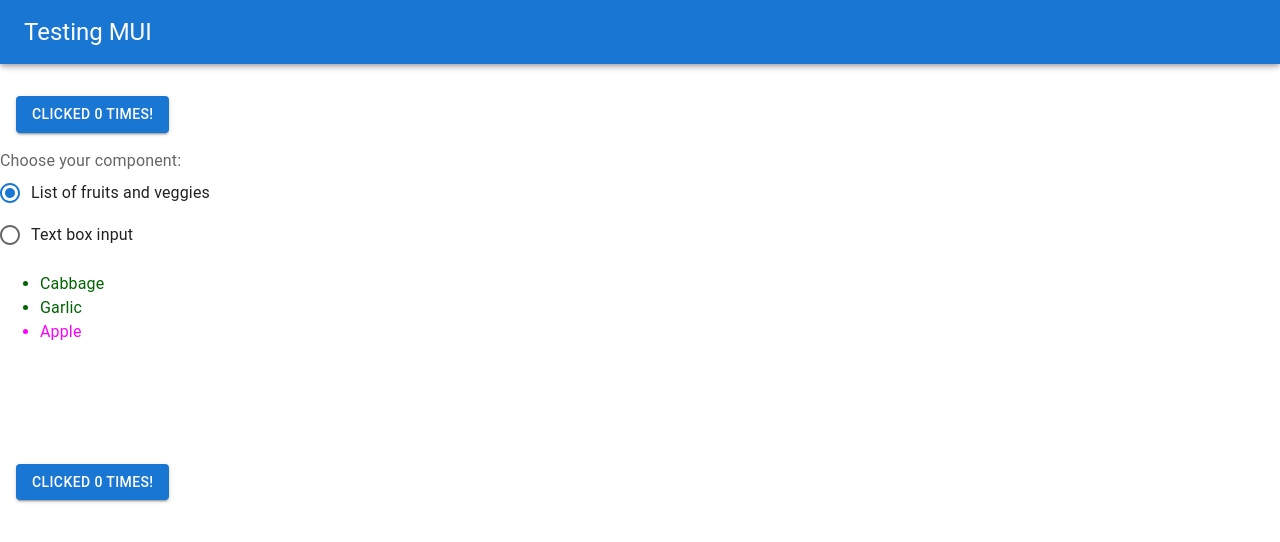
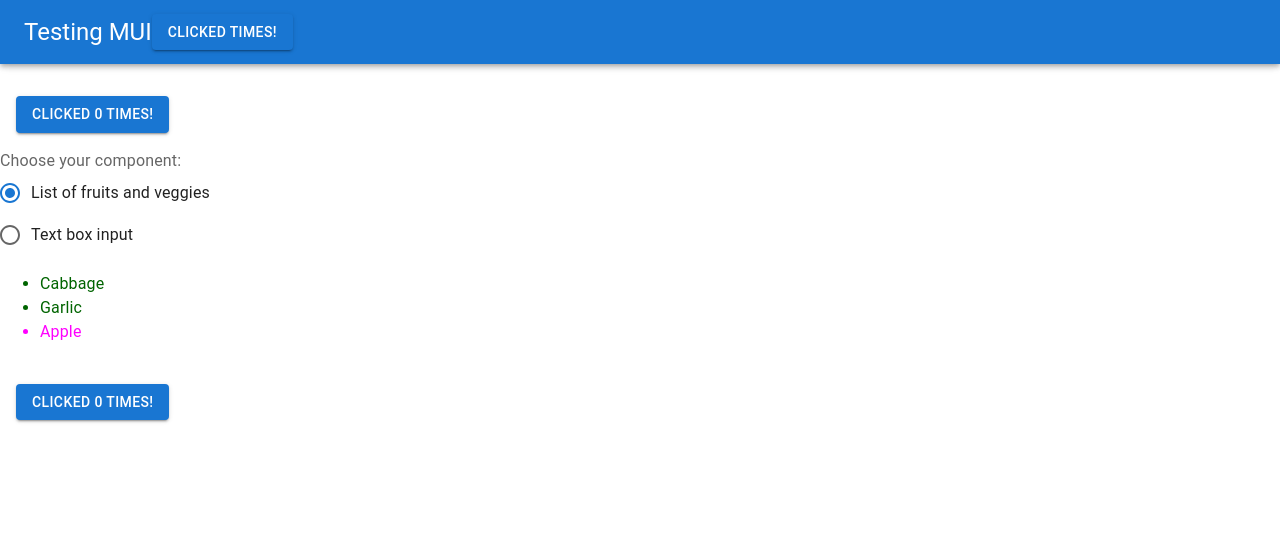
Before and after one commit to salevil/testing-mui, a React (Create React App) app: page / in a window 1280 px wide. Shown: the top 542 px of the page. Built offline with nearby package versions, Linux system fonts and the light colour scheme.

Commit message:
added myButton in header

```diff
--- a/public/index.html
+++ b/public/index.html
@@ -24,7 +24,7 @@
       work correctly both with client-side routing and a non-root public URL.
       Learn how to configure a non-root public URL by running `npm run build`.
     -->
-    <title>React App</title>
+    <title>Testing MUI</title>
   </head>
   <body>
     <noscript>You need to enable JavaScript to run this app.</noscript>
--- a/src/App.js
+++ b/src/App.js
@@ -36,10 +36,6 @@ return (
             multiline
             rows={5}
           />)}
-        <Box m={5} pt={2}>
-
-
-        </Box>
       </div>
       <Box m={2} pt={3}>
         <MyButton count={count} onClick={handleClick}/>
--- a/src/components/header.js
+++ b/src/components/header.js
@@ -3,9 +3,10 @@ import PropTypes from 'prop-types';
 import AppBar from '@mui/material/AppBar';
 import Toolbar from '@mui/material/Toolbar';
 import Typography from '@mui/material/Typography';
+import MyButton from "./myButton";
 
 
-function Header() {
+function Header({count, handleClick}) {
 
   return (
     <React.Fragment>
@@ -14,6 +15,7 @@ function Header() {
             <Typography color="inherit" variant="h5" component="h1">
                 Testing MUI
             </Typography>
+            <MyButton count={count} onClick={handleClick} />
         </Toolbar>
       </AppBar>
     </React.Fragment>
--- a/src/components/radioButton.js
+++ b/src/components/radioButton.js
@@ -12,7 +12,7 @@ return (
 <FormControl>
         <FormLabel id="demo-radio-buttons">Choose your component:</FormLabel>
         <RadioGroup
-          aria-labelledy="radio-buttons"
+          aria-labelledby="radio-buttons"
           name="radio-buttons"
           value={value}
           onChange={onChange}
```
